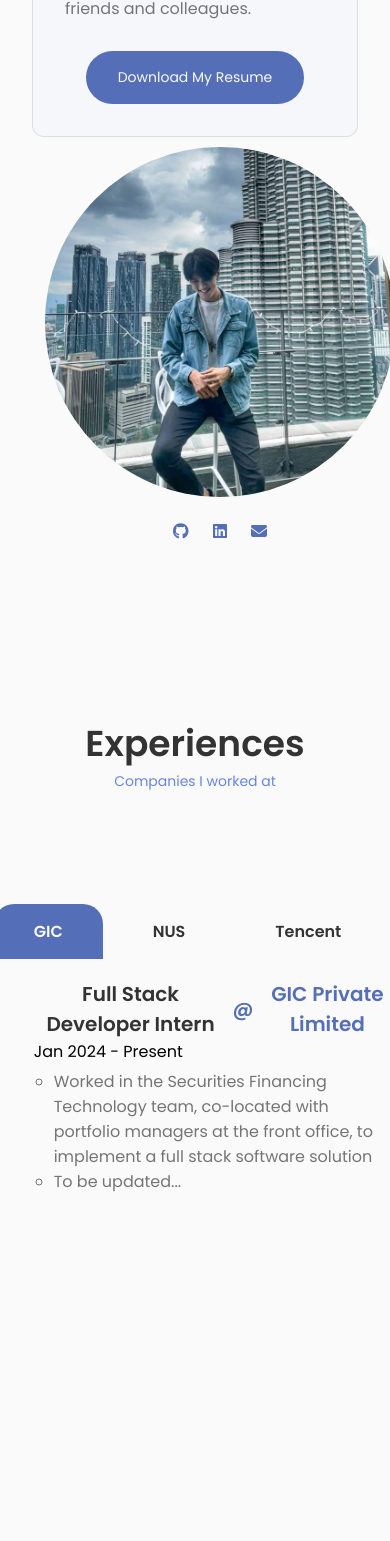
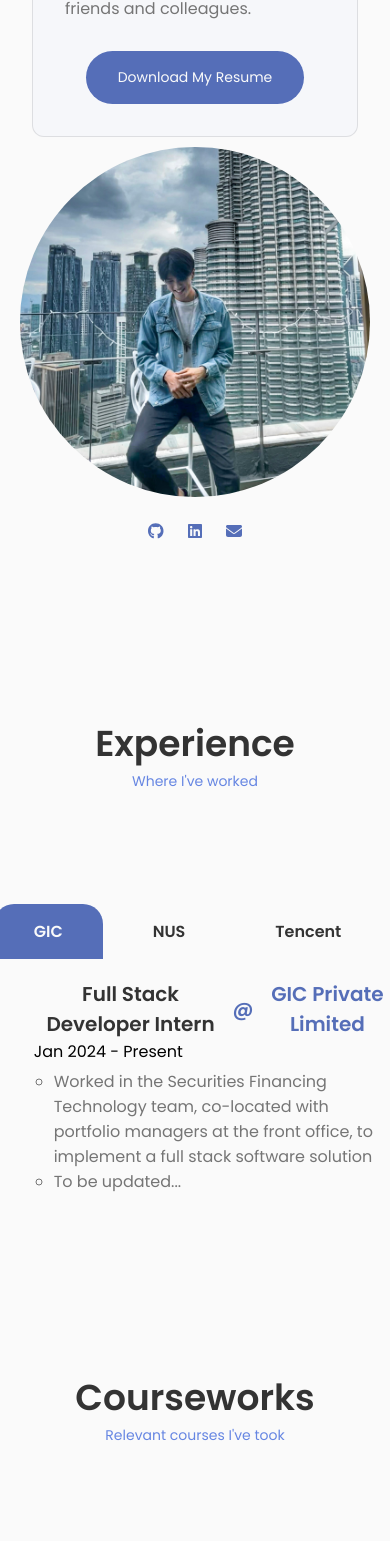
Before and after one commit to yucongkoo/yucongkoo.github.io, a React (Create React App) app: page / in a window 390 px wide. Shown: the part 1820-3361 px from the top of the page. Built offline with nearby package versions, Linux system fonts and the light colour scheme.

Commit message:
Fix margin

```diff
--- a/src/components/About/About.css
+++ b/src/components/About/About.css
@@ -58,7 +58,9 @@
         padding: 2rem;
     }
 
-    .profileImg {
+
+    .aboutImgContainer {
+        margin-left: 0;
         margin-top: 10px;
     }
 }
--- a/src/components/Coursework/Coursework.js
+++ b/src/components/Coursework/Coursework.js
@@ -53,7 +53,7 @@
   return (
     <section className='coursework section' id='coursework' ref={props.sectionRef}>
         <h2 className='sectionTitle'>Courseworks</h2>
-        <span className='sectionSubtitle'>Relevant courses I took in university</span>
+        <span className='sectionSubtitle'>Relevant courses I've took</span>
 
         <div className='courseworksContainer'>
             <div className='courseworksLeftCol'>
--- a/src/components/Experience/Experience.css
+++ b/src/components/Experience/Experience.css
@@ -9,3 +9,10 @@
     width: 100vw;
     padding: 2rem;
 }
+
+/* For medium devices */
+@media screen and (max-width: 768px) {
+    .experience {
+        height: 100%;
+    }
+}
--- a/src/components/Experience/Experience.js
+++ b/src/components/Experience/Experience.js
@@ -5,8 +5,8 @@
 const Experience = (props) => {
   return (
     <section className='experience section' id='experience' ref={props.sectionRef}>
-        <h2 className='sectionTitle'>Experiences</h2>
-        <span className='sectionSubtitle'>Companies I worked at</span>
+        <h2 className='sectionTitle'>Experience</h2>
+        <span className='sectionSubtitle'>Where I've worked</span>
 
         <div className='tabListContainer'>
             <TabList data={experiencesData} />
```
